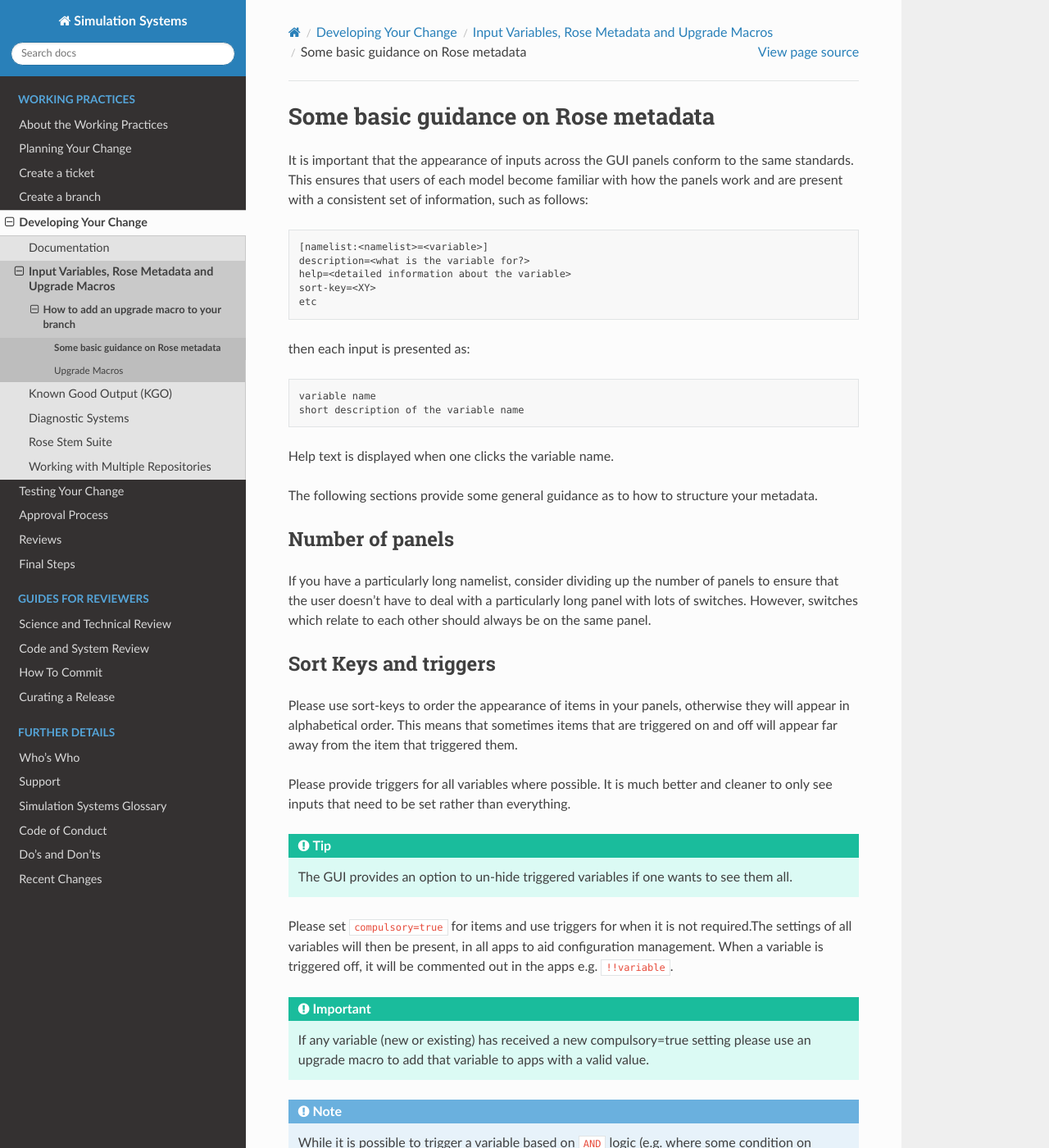
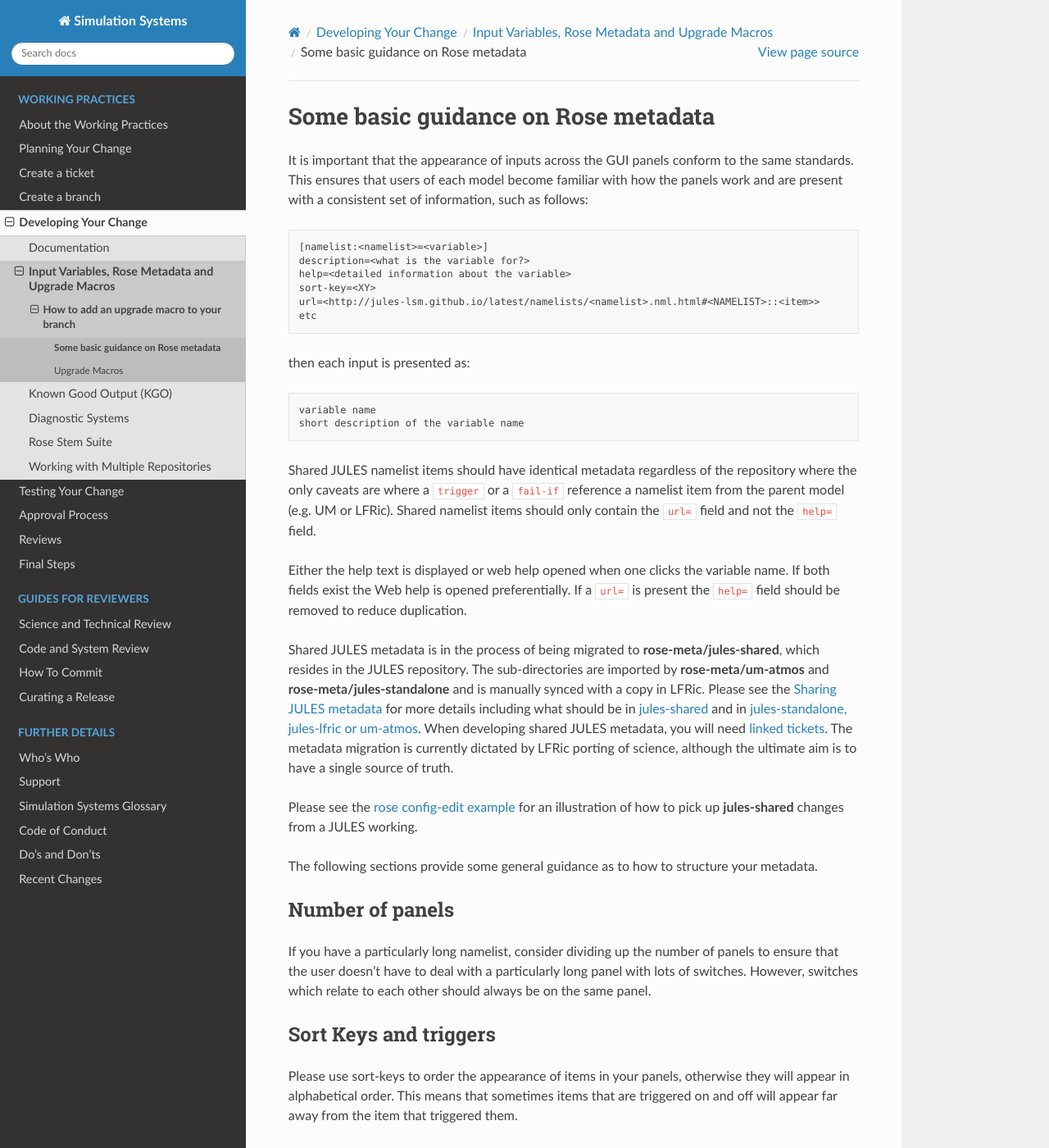
Before and after one commit to MetOffice/simulation-systems, a Sphinx documentation site: the page built from source/WorkingPractices/metadata_guidance.rst, in a window 1280 px wide and 1400 px high. Shown: the whole window at 82% size. Built offline with Sphinx 7.4.7 and the Read the Docs theme 2.0.0, drawn with Linux system fonts in a browser that asks for light colours; some of the changed text lies outside the part shown.

Commit message:
JULES shared information added to metadata guidance

```diff
--- a/source/WorkingPractices/metadata_guidance.rst
+++ b/source/WorkingPractices/metadata_guidance.rst
@@ -12,11 +12,12 @@ with a consistent set of information, such as follows:
 
 .. code-block::
 
-    [namelist:<namelist>=<variable>]
-    description=<what is the variable for?>
-    help=<detailed information about the variable>
-    sort-key=<XY>
-    etc
+   [namelist:<namelist>=<variable>]
+   description=<what is the variable for?>
+   help=<detailed information about the variable>
+   sort-key=<XY>
+   url=<http://jules-lsm.github.io/latest/namelists/<namelist>.nml.html#<NAMELIST>::<item>>
+   etc
 
 then each input is presented as:
 
@@ -25,7 +26,35 @@ then each input is presented as:
     variable name
     short description of the variable name
 
-Help text is displayed when one clicks the variable name.
+Shared JULES namelist items should have identical metadata regardless
+of the repository where the only caveats are where a ``trigger`` or a
+``fail-if`` reference a namelist item from the parent model (e.g. UM or
+LFRic). Shared namelist items should only contain the ``url=`` field and
+not the ``help=`` field.
+
+Either the help text is displayed or web help opened when one clicks
+the variable name. If both fields exist the Web help is opened
+preferentially. If a ``url=`` is present the ``help=`` field should be
+removed to reduce duplication.
+
+Shared JULES metadata is in the process of being migrated to
+**rose-meta/jules-shared**, which resides in the JULES
+repository. The sub-directories are imported by **rose-meta/um-atmos**
+and **rose-meta/jules-standalone** and is manually synced with
+a copy in LFRic. Please see the `Sharing JULES metadata
+<https://code.metoffice.gov.uk/trac/jules/wiki/SharingJULESmetadata>`_
+for more details including what should be in `jules-shared
+<https://code.metoffice.gov.uk/trac/jules/wiki/SharingJULESmetadata#Whatsinjules-shared>`_
+and in `jules-standalone, jules-lfric or um-atmos
+<https://code.metoffice.gov.uk/trac/jules/wiki/SharingJULESmetadata#Whatsinjules-standalonejules-lfricorum-atmos>`_. When
+developing shared JULES metadata, you will need :ref:`linked tickets
+<multirepo>`. The metadata migration is currently dictated by LFRic
+porting of science, although the ultimate aim is to have a single
+source of truth.
+
+Please see the :ref:`rose config-edit example<metadata_changes>` for
+an illustration of how to pick up **jules-shared** changes from a
+JULES working.
 
 ..
  We need to check if this is all still the case with cylc 8.
@@ -55,7 +84,8 @@ see inputs that need to be set rather than everything.
 .. tip::
   The GUI provides an option to un-hide triggered variables if one wants to see them all.
 
-Please set ``compulsory=true`` for items and use triggers for when it is not required.The settings
+Please set ``compulsory=true`` for items and use triggers for when it
+is not required. The settings
 of all variables will then be present, in all apps to aid configuration management. When a variable
 is triggered off, it will be commented out in the apps e.g. ``!!variable``.
 
@@ -73,18 +103,39 @@ is triggered off, it will be commented out in the apps e.g. ``!!variable``.
 
   It is not possible to trigger a variable based on ``OR`` logic.
 
+.. _metadata_changes:
+
 Viewing meta-data changes as you go along
 -----------------------------------------
 
-One can easily review their meta-data changes with the rose config editor, opening up an example app file. For example
+One can easily review their meta-data changes with the rose config editor, opening up an example app file. For example:
 
 .. code-block::
 
-  cd <path of working copy of branch>/rose-stem/app/um_n48_eg
-  rose config-edit -M <path of working copy of branch/rose-meta/>
+   cd <path of working copy of branch>/rose-stem/app/um_n48_eg
+   rose config-edit -M <path of working copy of branch/rose-meta/>
+
+If making **jules-shared** changes, when reviewing these changes from a
+different parent repository, you will first need to set the
+`ROSE_META_PATH` system variable:
+
+.. code-block::
+
+   export ROSE_META_PATH=<path of working copy of JULES branch/rose-meta/>
+
+or add the path instead as a colon separated list:
+
+.. code-block::
+
+   rose config-edit -M <path of working copy of branch/rose-meta/>:<path of working copy of JULES branch/rose-meta/>
 
 then once the app opens click on the LHS appname to being up the app meta panel. Update this to HEAD rather than the version number and apply.
 
-Please note that if you have used an upgrade macro on the app then the meta line at the top of the app file will have changed (i.e. meta=um-atmos/vn11.0_t46). Since no meta-data exists at this version rose edit will produce an error saying that it cannot find it, instead it will use the meta-data in um-atmos/HEAD. Please click OK and continue.
+Please note that if you have used an upgrade macro on the app then the
+meta line at the top of the app file will have changed
+(e.g. meta=um-atmos/vn11.0_t46). Since no meta-data exists at this
+version rose edit will produce an error saying that it cannot find it,
+instead it will use the meta-data in e.g. um-atmos/HEAD. Please click
+OK and continue.
 
 Your updates should now appear.
```
